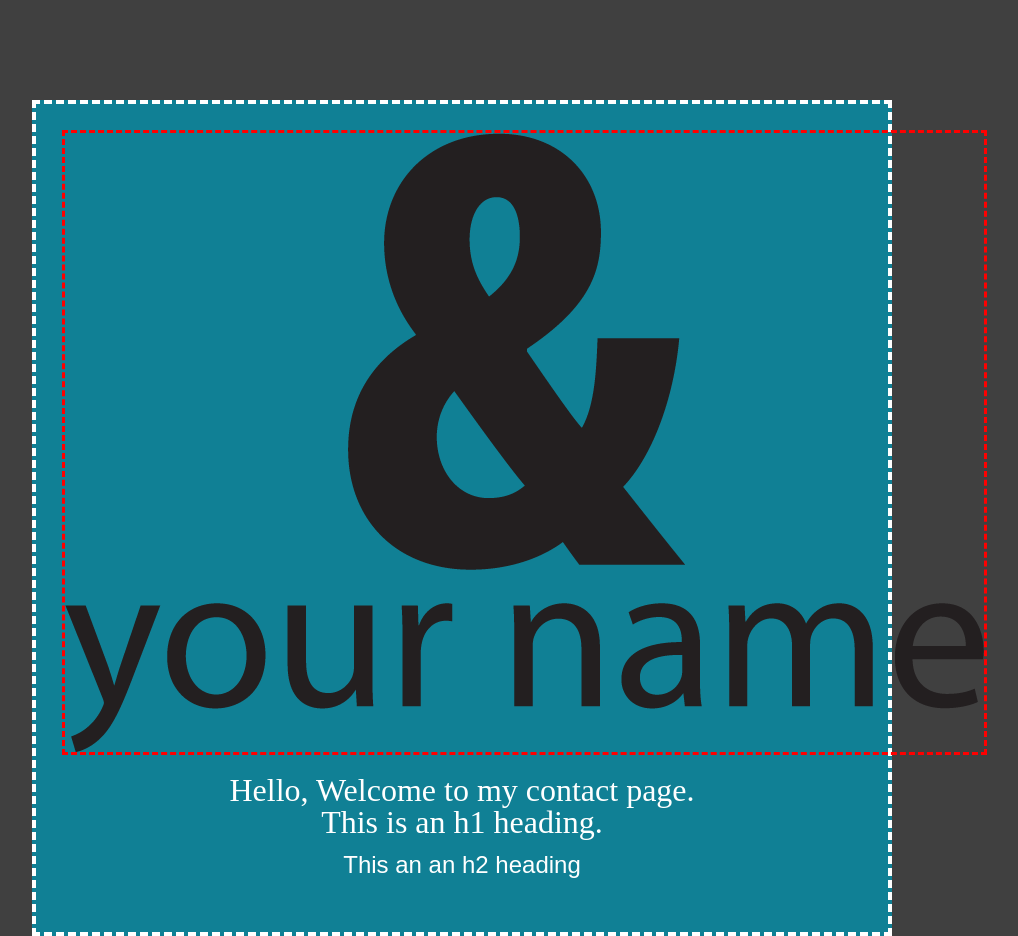
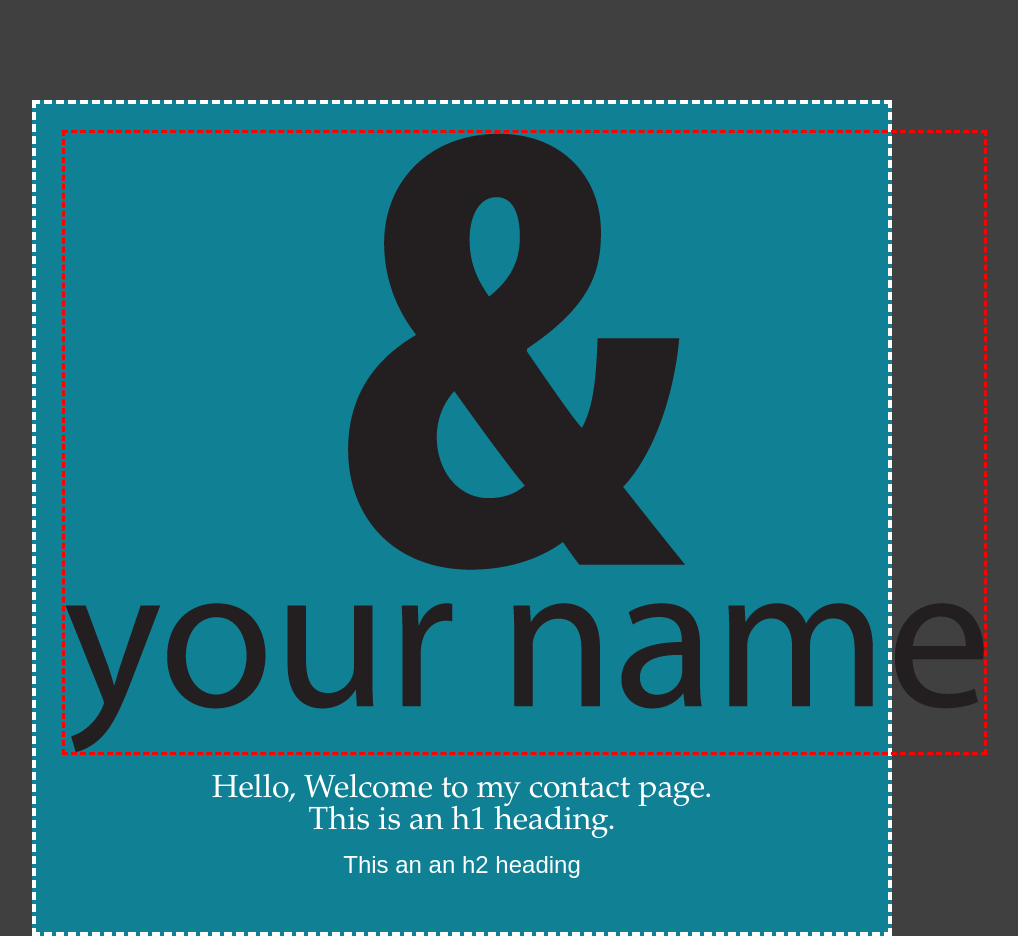
Before and after one commit to ceferry/ceferry.github.io, a plain HTML site: page index.html in a window 1280 px wide. Shown: the whole page, without its empty margins (178-1196 px from the left). Drawn offline with Linux system fonts and the light colour scheme.

Commit message:
Add files via upload

```diff
--- a/styles-contact.css
+++ b/styles-contact.css
@@ -82,7 +82,7 @@ html, body {
 }
 
 h1 {
-	/* FONT-FAMILY GOES HERE CHOOSE FROM ADOBE FONTS OR GOOGLE FONTS */
+	font-family: garamond, sans-serif;
 	font-size: 2em;
     margin: 0px auto 10px auto;
     color: #fff;
```
